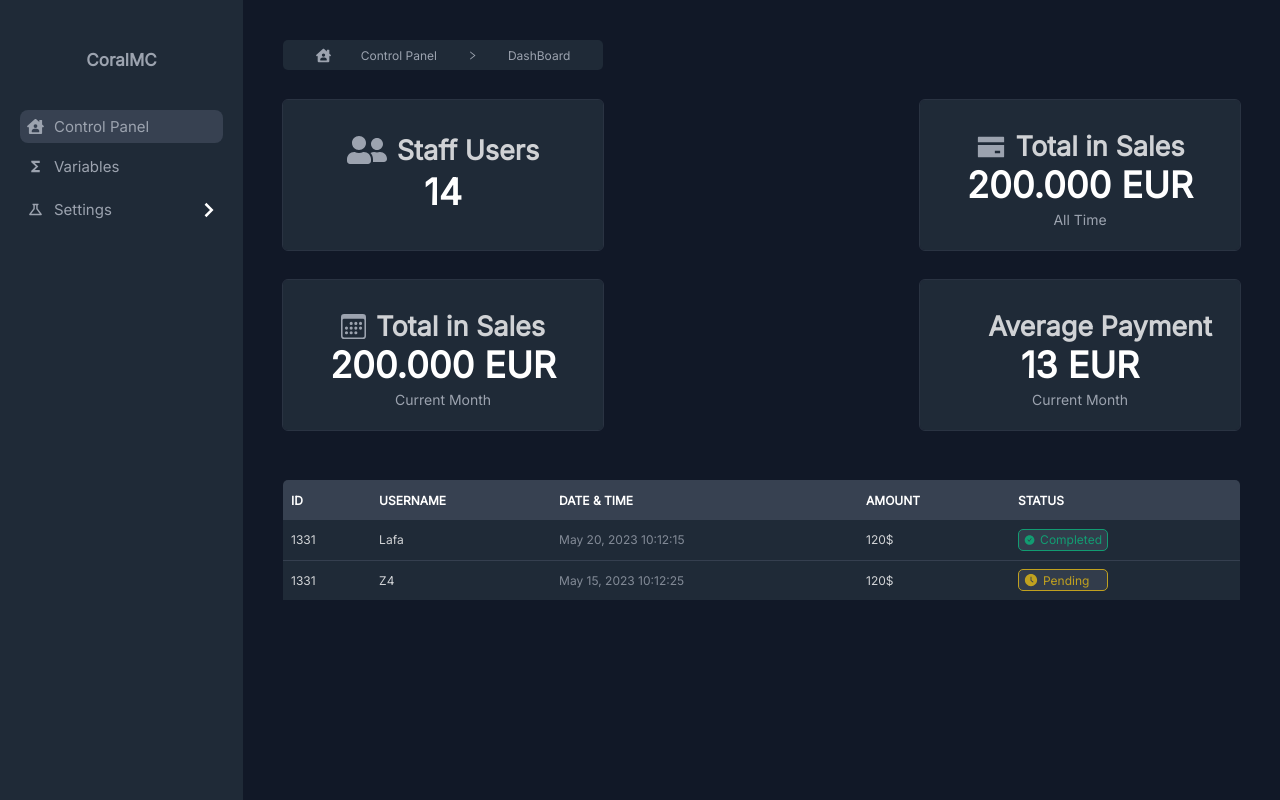
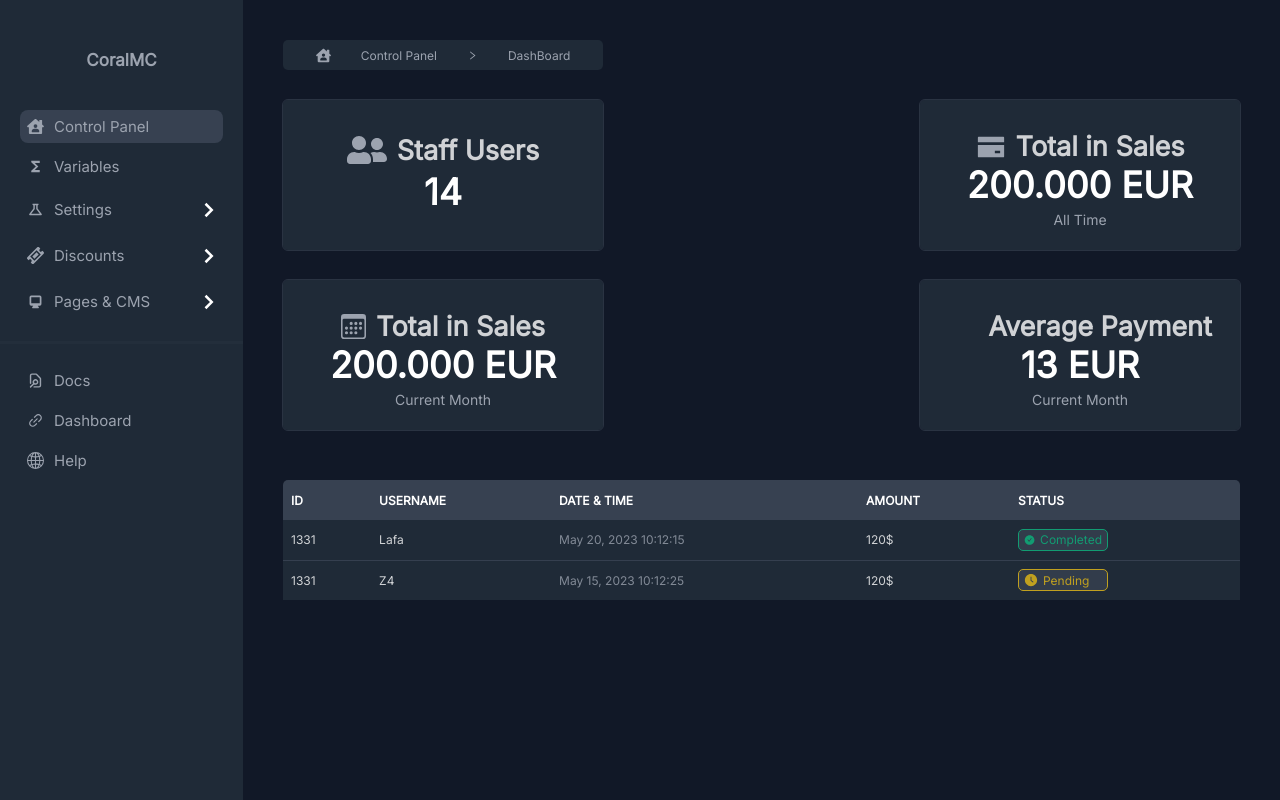
Before and after one commit to imjoaosilva/CoralMc, a React (Vite) app: page / in a window 1280 px wide. Built offline with nearby package versions, Linux system fonts and the light colour scheme; some icons are missing.

Commit message:
Some correction/responsiveness handling

```diff
--- a/src/components/Cards/style.ts
+++ b/src/components/Cards/style.ts
@@ -24,6 +24,12 @@ export const Card = styled.div`
     }
 
     margin-bottom: 30px;
+
+    @media (max-width: 968px) {
+        width: 100%;
+        height: 90px;
+        padding: 5px;
+    }
 `
 
 export const CardText = styled.h1`
@@ -34,6 +40,10 @@ export const CardText = styled.h1`
     align-items: center;
     gap: 10px;
     text-wrap: nowrap;
+
+    @media (max-width: 968px) {
+        font-size: 17px;
+    }
 `
 
 export const CardValue = styled.h2`
@@ -41,6 +51,10 @@ export const CardValue = styled.h2`
     font-size: 36px;
     color: white;
     font-weight: bold;
+
+    @media (max-width: 968px) {
+        font-size: 26px;
+    }
 `
 
 export const CardFooter = styled.p`
--- a/src/components/DropDown/index.tsx
+++ b/src/components/DropDown/index.tsx
@@ -15,11 +15,7 @@ export const DropDown = ({title, icon, children} :DropDownProps) => {
     return (
         <C.Container>
             <C.Content>
-                <C.DropDownListItem
-                    onClick={() => {
-                        setIsOpen(!isOpen)
-                    }}
-                >
+                <C.DropDownListItem>
                     {icon}
                     {title}
                 </C.DropDownListItem>
@@ -35,9 +31,9 @@ export const DropDown = ({title, icon, children} :DropDownProps) => {
                 </C.Arrow>
             </C.Content>
             {isOpen && (
-                <>
+                <C.DropDownContainer>
                     {children}
-                </>
+                </C.DropDownContainer>
             )}
 
         </C.Container>
--- a/src/components/DropDown/style.ts
+++ b/src/components/DropDown/style.ts
@@ -32,6 +32,9 @@ export const Container = styled.div`
     width: 100%;
     display: flex;
     flex-direction: column;
+
+    user-select: none;
+    -webkit-user-select: none;
 `
 
 export const Content = styled.div`
@@ -68,3 +71,7 @@ export const Arrow = styled.div<DropDownProps>`
     `}
 
 `
+
+export const DropDownContainer = styled.div`
+    padding: 0px 13px;
+`
--- a/src/components/SideBar/index.tsx
+++ b/src/components/SideBar/index.tsx
@@ -1,9 +1,14 @@
 import * as C from './style';
 import { useState } from 'react';
+
 import { FaHouseUser, FaUserEdit } from 'react-icons/fa';
-import { MdFunctions } from 'react-icons/md';
-import { MdOutlineScience } from 'react-icons/md';
+import { MdFunctions, MdOutlineScience } from 'react-icons/md';
 import { DropDown } from '../DropDown';
+import { ImTicket } from 'react-icons/im';
+import { BsDatabaseFillAdd, BsGlobe2 } from 'react-icons/bs';
+import { HiDesktopComputer, HiOutlineDocumentSearch } from 'react-icons/hi';
+import { TbSitemap } from 'react-icons/tb';
+import { AiOutlineLink } from 'react-icons/ai';
 
 export const SideBar = () => {
     const [active, setActive] = useState(0);
@@ -35,7 +40,6 @@ export const SideBar = () => {
                     title='Settings'
                 >
                     <C.SideBarListItem
-                        dropdown={true}
                         active={active == 2 ? true : false}
                         onClick={() => {
                             setActive(2);
@@ -45,6 +49,66 @@ export const SideBar = () => {
                         Accounts
                     </C.SideBarListItem>
                 </DropDown>
+                <DropDown
+                    icon={<ImTicket color={"9CA3AF"} size={17}/>}
+                    title='Discounts'
+                >
+                    <C.SideBarListItem
+                        active={active == 3 ? true : false}
+                        onClick={() => {
+                            setActive(3);
+                        }}
+                    >
+                        <BsDatabaseFillAdd color={"9CA3AF"} size={17}/>
+                        New Discount
+                    </C.SideBarListItem>
+                </DropDown>
+                <DropDown
+                    icon={<HiDesktopComputer color={"9CA3AF"} size={17}/>}
+                    title='Pages & CMS'
+                >
+                    <C.SideBarListItem
+                        active={active == 4 ? true : false}
+                        onClick={() => {
+                            setActive(4);
+                        }}
+                    >
+                        <TbSitemap color={"9CA3AF"} size={17}/>
+                        New Page
+                    </C.SideBarListItem>
+                </DropDown>
+            </C.SideBarList>
+
+            <C.Separator/>
+
+            <C.SideBarList>
+                <C.SideBarListItem
+                    active={active == 5 ? true : false}
+                    onClick={() => {
+                        setActive(5);
+                    }}
+                >
+                    <HiOutlineDocumentSearch color={"9CA3AF"} size={17}/>
+                    Docs
+                </C.SideBarListItem>
+                <C.SideBarListItem
+                    active={active == 6 ? true : false}
+                    onClick={() => {
+                        setActive(6);
+                    }}
+                >
+                    <AiOutlineLink color={"9CA3AF"} size={17}/>
+                    Dashboard
+                </C.SideBarListItem>
+                <C.SideBarListItem
+                    active={active == 7 ? true : false}
+                    onClick={() => {
+                        setActive(7);
+                    }}
+                >
+                    <BsGlobe2 color={"9CA3AF"} size={17}/>
+                    Help
+                </C.SideBarListItem>
             </C.SideBarList>
         </C.Container>
     )
--- a/src/components/SideBar/style.ts
+++ b/src/components/SideBar/style.ts
@@ -2,7 +2,6 @@ import styled from "styled-components";
 
 interface SideBarListItemProps {
     active?: boolean;
-    dropdown?: boolean;
 }
 
 export const Container = styled.div`
@@ -13,6 +12,10 @@ export const Container = styled.div`
     flex-direction: column;
     align-items: center;
     padding-top: 50px;
+
+    @media (max-width: 688px) {
+        display: none;
+    }
 `
 
 export const SideBarTitle = styled.h1`
@@ -30,6 +33,10 @@ export const SideBarList = styled.ul`
     flex-direction: column;
     justify-content: flex-start;
     padding: 20px;
+
+    &:last-child {
+        margin-top: 0px;
+    }
 `
 
 export const SideBarListItem = styled.li<SideBarListItemProps>`
@@ -58,8 +65,10 @@ export const SideBarListItem = styled.li<SideBarListItemProps>`
             opacity: 1;
         }
     `}
+`
 
-    ${props => props.dropdown && `
-        padding: 7px 20px;
-    `}
+export const Separator = styled.div`
+    width: 100%;
+    height: 3px;
+    background-color: #232E3B;
 `
--- a/src/components/Table/index.tsx
+++ b/src/components/Table/index.tsx
@@ -30,6 +30,7 @@ export const Table = () => {
     ]
 
     return (
+        <C.Container>
             <C.Table>
                 <C.TableHeader>
                     <C.TableHeaderItem>
@@ -70,5 +71,6 @@ export const Table = () => {
                     ))}
                 </C.TableBody>
             </C.Table>
+        </C.Container>
     )
 }
--- a/src/components/Table/style.ts
+++ b/src/components/Table/style.ts
@@ -1,11 +1,30 @@
 import styled from "styled-components";
+
+export const Container = styled.div`
+    overflow-x: auto;
+    width: 100%;
+
+    &::-webkit-scrollbar {
+        height: 5px;
+    }
+
+    &::-webkit-scrollbar-track {
+        background: #1F2A37;
+    }
+
+    &::-webkit-scrollbar-thumb {
+        background: #4B5563;
+        border-radius: 5px;
+    }
+
+`
 
 export const Table = styled.table`
     background-color: #374151;
     margin-top: 20px;
     width: 100%;
     border-collapse: collapse;
-    border-radius: 5px 5px 0px 0px;
+    border-radius: 5px;
 `
 
 export const TableHeader = styled.thead`
--- a/src/pages/Control Page/style.ts
+++ b/src/pages/Control Page/style.ts
@@ -2,10 +2,16 @@ import styled from "styled-components";
 
 export const Container = styled.div`
     width: 100%;
-    height: 100%;
+    min-height: calc(100vh - 80px);
     background-color: #111827;
+    overflow-x: hidden;
+    overflow-y: auto;
 `;
 
 export const Content = styled.div`
     padding: 40px;
+
+    @media (max-width: 688px) {
+        padding: 20px;
+    }
 `
```
Lines whose indentation alone changed are shown as unchanged.
